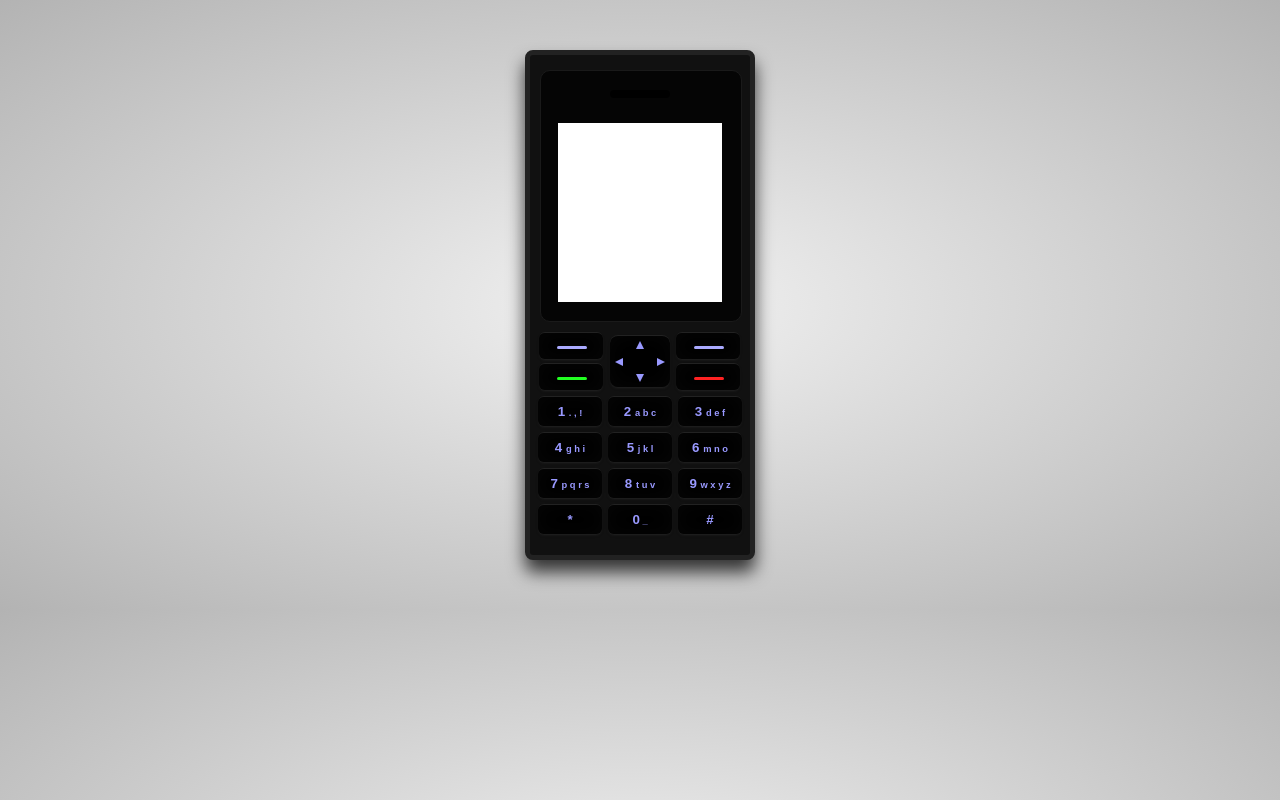
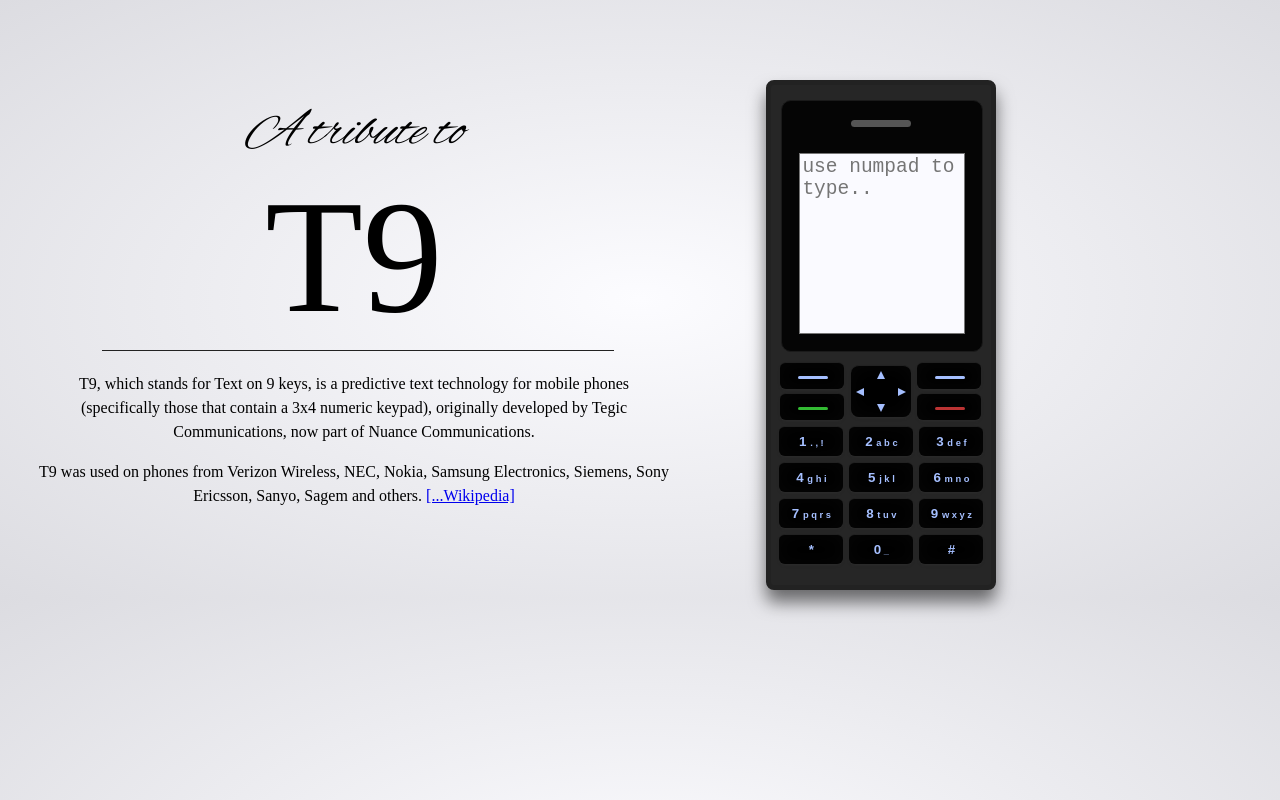
Before and after one commit to aarjithn/t9-keypad, a plain HTML site: page index.html in a window 1280 px wide. Drawn offline with Linux system fonts and the light colour scheme; a web font is replaced by a local one.

Commit message:
Page styling and analytics

```diff
--- a/css/screen.css
+++ /dev/null
@@ -1,226 +0,0 @@
-/* Welcome to Compass.
- * In this file you should write your main styles. (or centralize your imports)
- * Import this file using the following HTML or equivalent:
- * <link href="/stylesheets/screen.css" media="screen, projection" rel="stylesheet" type="text/css" /> */
-/* @import "compass/reset"; */
-/* line 1, ../sass/screen/_main.scss */
-body {
-  background-color: #dedede;
-  background: radial-gradient(ellipse at center, #f2f2f2 0%, #b3b3b3 100%);
-}
-
-/* line 6, ../sass/screen/_main.scss */
-.phone {
-  width: 220px;
-  height: 500px;
-  background: #111;
-  border: 5px solid #222;
-  border-radius: 8px;
-  position: relative;
-  box-shadow: 0px 12px 17px 0px rgba(0, 0, 0, 0.75);
-  margin: 50px auto;
-}
-
-/* line 17, ../sass/screen/_main.scss */
-.ear-piece {
-  width: 60px;
-  height: 8px;
-  position: absolute;
-  top: 35px;
-  left: 80px;
-  border-radius: 5px;
-  background-color: #000;
-  z-index: 40;
-}
-
-/* line 28, ../sass/screen/_main.scss */
-.screen {
-  position: absolute;
-  top: -25px;
-  left: -15px;
-  width: 200px;
-  height: 250px;
-  margin: 40px 25px;
-  background: #050505;
-  border: 1px solid #1a1a1a;
-  border-radius: 10px;
-}
-
-/*.screen:after {
-  position: absolute;
-  content: '';
-  top: 28px;
-  left: 5px;
-  z-index: 50;
-  width: 160px;
-  height: 180px;
-  margin: 40px 25px;
-  background: #aaa;
-}*/
-/* line 52, ../sass/screen/_main.scss */
-button::-moz-focus-inner {
-  border: 0;
-}
-
-/* line 56, ../sass/screen/_main.scss */
-button:focus {
-  outline: none;
-}
-
-/* line 60, ../sass/screen/_main.scss */
-.btn-nav {
-  background-color: #000;
-  width: 60px;
-  height: 52px;
-  margin: 280px 0 5px 80px;
-  border-radius: 8px;
-  position: relative;
-}
-
-/* line 69, ../sass/screen/_main.scss */
-.triangle-up {
-  width: 0;
-  height: 0;
-  border-left: 4px solid transparent;
-  border-right: 4px solid transparent;
-  border-bottom: 8px solid #99f;
-  position: absolute;
-  left: calc(50% - 4px);
-  top: 5px;
-}
-
-/* line 80, ../sass/screen/_main.scss */
-.triangle-down {
-  width: 0;
-  height: 0;
-  border-left: 4px solid transparent;
-  border-right: 4px solid transparent;
-  border-top: 8px solid #99f;
-  position: absolute;
-  left: calc(50% - 4px);
-  bottom: 5px;
-}
-
-/* line 91, ../sass/screen/_main.scss */
-.triangle-left {
-  width: 0;
-  height: 0;
-  border-top: 4px solid transparent;
-  border-right: 8px solid #99f;
-  border-bottom: 4px solid transparent;
-  position: absolute;
-  left: 5px;
-  bottom: calc(50% - 4px);
-}
-
-/* line 102, ../sass/screen/_main.scss */
-.triangle-right {
-  width: 0;
-  height: 0;
-  border-top: 4px solid transparent;
-  border-left: 8px solid #99f;
-  border-bottom: 4px solid transparent;
-  position: absolute;
-  right: 5px;
-  bottom: calc(50% - 4px);
-}
-
-/* line 112, ../sass/screen/_main.scss */
-.num-pad {
-  margin-left: 4px;
-}
-
-/* line 115, ../sass/screen/_main.scss */
-button {
-  cursor: pointer;
-  color: #99f;
-  font-kerning: auto;
-  font: bold 10pt arial;
-  text-decoration: none;
-  background: #000;
-  text-align: center;
-  width: 64px;
-  margin: 1px;
-  height: 30px;
-  border: none;
-  border-radius: 6px;
-  border-top: 1px solid #222;
-  box-shadow: inset 0 0 20px rgba(20, 20, 20, 0.3), 0 1px 0 rgba(50, 50, 50, 0.2), 0 2px 0 rgba(50, 50, 50, 0.1), 0 2px 3px rgba(50, 50, 50, 0.1);
-  text-shadow: 0px -1px 0px #000;
-}
-
-/* line 137, ../sass/screen/_main.scss */
-button:active {
-  border-top: 1px solid #111;
-  box-shadow: inset 0 0 20px rgba(20, 20, 20, 0.3), 0 1px 0 rgba(50, 50, 50, 0), 0 2px 0 rgba(10, 10, 10, 0.2), 0 2px 3px rgba(50, 50, 50, 0.2);
-}
-
-/* line 146, ../sass/screen/_main.scss */
-.key span {
-  font-size: 7pt;
-}
-
-/* line 150, ../sass/screen/_main.scss */
-.nav-pad .btn {
-  position: absolute;
-  height: 27px;
-}
-
-/* line 154, ../sass/screen/_main.scss */
-.nav-pad .btn:after {
-  content: '';
-  position: absolute;
-  background-color: #aaf;
-  height: 3px;
-  width: 30px;
-  left: 18px;
-  border-radius: 2px;
-}
-
-/* line 163, ../sass/screen/_main.scss */
-.btn-left {
-  top: 276px;
-  left: 8px;
-}
-
-/* line 167, ../sass/screen/_main.scss */
-.btn-green {
-  top: 307px;
-  left: 8px;
-}
-
-/* line 171, ../sass/screen/_main.scss */
-.btn-green:after {
-  background-color: #2f2 !important;
-}
-
-/* line 174, ../sass/screen/_main.scss */
-.btn-right {
-  top: 276px;
-  left: 145px;
-}
-
-/* line 178, ../sass/screen/_main.scss */
-.btn-red {
-  top: 307px;
-  left: 145px;
-}
-
-/* line 182, ../sass/screen/_main.scss */
-.btn-red:after {
-  background-color: #f22 !important;
-}
-
-/* line 185, ../sass/screen/_main.scss */
-.text-area {
-  position: absolute;
-  border: 0;
-  outline: 0;
-  margin-left: 28px;
-  margin-top: 68px;
-  font-size: 2em;
-  z-index: 50;
-  width: 160px;
-  height: 175px;
-  resize: none;
-}
--- a/index.html
+++ b/index.html
@@ -2,30 +2,38 @@
 <html>
     <head>
         <title>T9</title>
-          <link rel="stylesheet" type="text/css" media="screen" href="css/screen.css" />
-        <style>
-/*        #phone button{
-            height: 50px;
-            width: 75px;
-        }
-        #phone button span{
-            display: block;
-            margin-top: 5px;
-            font-size: 10px;
-        }
-        #result{
-            width: 225px;
-            height: 25px;
-            margin-left:2px;
-        }*/
-        </style>
+          <link rel="stylesheet" type="text/css" media="screen" href="css/phone.css" />
     </head>
     <body>
+
+		<!-- Google Tag Manager -->
+		<noscript><iframe src="//www.googletagmanager.com/ns.html?id=GTM-MGGQXF"
+		height="0" width="0" style="display:none;visibility:hidden"></iframe></noscript>
+		<script>(function(w,d,s,l,i){w[l]=w[l]||[];w[l].push({'gtm.start':
+		new Date().getTime(),event:'gtm.js'});var f=d.getElementsByTagName(s)[0],
+		j=d.createElement(s),dl=l!='dataLayer'?'&l='+l:'';j.async=true;j.src=
+		'//www.googletagmanager.com/gtm.js?id='+i+dl;f.parentNode.insertBefore(j,f);
+		})(window,document,'script','dataLayer','GTM-MGGQXF');</script>
+		<!-- End Google Tag Manager -->
+
+    	<div class="title">
+    		<h1>
+    			<span class="tribute">A tribute to</span>
+    			<span class="T9">T9</span>
+    		</h1>
+    		<p>
+    			T9, which stands for Text on 9 keys, is a predictive text technology for mobile phones (specifically those that contain a 3x4 numeric keypad), originally developed by Tegic Communications, now part of Nuance Communications.</p>
+
+			<p>
+				T9 was used on phones from Verizon Wireless, NEC, Nokia, Samsung Electronics, Siemens, Sony Ericsson, Sanyo, Sagem and others.
+				<a href="https://en.wikipedia.org/wiki/T9_(predictive_text)">[...Wikipedia]</a>
+    		</p>
+    	</div>
 		<div class="phone" id="phone">
 		  <div class="top-panel">
 		    <div class="ear-piece"></div>
 		    <div class="screen"></div>
-		    <textarea readonly id="result" class="text-area"></textarea>
+		    <textarea readonly id="result" class="text-area" placeholder="use numpad to type.."></textarea>
 		  </div>
 
 		  <div class="btn-group">
--- /dev/null
+++ b/sass/phone.scss
@@ -0,0 +1 @@
+@import "phone/main";
--- a/sass/screen/_main.scss
+++ b/sass/phone/_main.scss
@@ -1,27 +1,71 @@
-body{
+@import url(https://fonts.googleapis.com/css?family=Open+Sans:300);
+@import url(https://fonts.googleapis.com/css?family=Alex+Brush|Lustria);
+
+body {
   background-color: #dedede;
-  background: radial-gradient(ellipse at center, rgba(242,242,242,1) 0%, rgba(179,179,179,1) 100%);
+  background: radial-gradient(ellipse at center, rgba(252,252,255,1) 0%, rgba(220,220,225,1) 100%);
+  font-family: sans-serif;
+  margin-top: 80px;
+}
+
+.title {
+  width: 50%;
+  float: left;
+  text-align: center;
+  padding-left: 30px;
+}
+
+.tribute {
+  font-size: 1.6em;
+  font-style: italic;
+  display: block;
+  font-family: 'Alex Brush', cursive;
+  font-weight: 200;
+}
+
+.T9 {
+  font-size: 5em;
+  font-family: 'Lustria', serif;
+  display: block;
+  font-weight: 200;
+}
+
+.T9:after {
+  content:'';
+  width: 40%;
+  height: 1px;
+  background-color: #222;
+  position: absolute;
+  left: 8%;
+  display: block;
+}
+
+.title p {
+  font-size: 1em;
+  /*font-family: 'Open Sans', sans-serif;*/
+  font-family: 'Lustria', serif;
+  line-height: 1.5em;
 }
 
 .phone {
   width: 220px;
   height: 500px;
-  background: #111;
+  background: #262626;
   border: 5px solid #222;
   border-radius: 8px;
   position: relative;
-  box-shadow: 0px 12px 17px 0px rgba(0, 0, 0, 0.75);
-  margin: 50px auto;
+  box-shadow: 0px 12px 17px 0px rgba(0, 0, 0, 0.55);
+  margin: 0px 60%;
 }
 
 .ear-piece {
   width: 60px;
-  height: 8px;
+  height: 7px;
   position: absolute;
   top: 35px;
   left: 80px;
   border-radius: 5px;
-  background-color: #000;
+  background-color: #555;
   z-index: 40;
 }
 
@@ -36,18 +80,6 @@ body{
   border: 1px solid #1a1a1a;
   border-radius: 10px;
 }
-
-/*.screen:after {
-  position: absolute;
-  content: '';
-  top: 28px;
-  left: 5px;
-  z-index: 50;
-  width: 160px;
-  height: 180px;
-  margin: 40px 25px;
-  background: #aaa;
-}*/
 
 button::-moz-focus-inner {
   border: 0;
@@ -71,7 +103,7 @@ button:focus {
   height: 0;
   border-left: 4px solid transparent;
   border-right: 4px solid transparent;
-  border-bottom: 8px solid #99f;
+  border-bottom: 8px solid #A5BFFF;
   position: absolute;
   left: calc(50% - 4px);
   top: 5px;
@@ -82,7 +114,7 @@ button:focus {
   height: 0;
   border-left: 4px solid transparent;
   border-right: 4px solid transparent;
-  border-top: 8px solid #99f;
+  border-top: 8px solid #A5BFFF;
   position: absolute;
   left: calc(50% - 4px);
   bottom: 5px;
@@ -92,7 +124,7 @@ button:focus {
   width: 0;
   height: 0;
   border-top: 4px solid transparent;
-  border-right: 8px solid #99f;
+  border-right: 8px solid #A5BFFF;
   border-bottom: 4px solid transparent;
   position: absolute;
   left: 5px;
@@ -103,18 +135,20 @@ button:focus {
   width: 0;
   height: 0;
   border-top: 4px solid transparent;
-  border-left: 8px solid #99f;
+  border-left: 8px solid #A5BFFF;
   border-bottom: 4px solid transparent;
   position: absolute;
   right: 5px;
   bottom: calc(50% - 4px);
 }
+
 .num-pad {
   margin-left: 4px;
 }
+
 button {
   cursor: pointer;
-  color: #99f;
+  color: #A5BFFF;
   font-kerning: auto;
   font: bold 10pt arial;
   text-decoration: none;
@@ -151,44 +185,52 @@ button:active {
   position: absolute;
   height: 27px;
 }
+
 .nav-pad .btn:after{
   content:'';
   position: absolute;
-  background-color: #aaf;
+  background-color: #A5BFFF;
   height: 3px;
   width: 30px;
   left: 18px;
   border-radius: 2px;
 }
+
 .btn-left{
   top: 276px;
   left: 8px;
 }
+
 .btn-green{
   top: 307px;
   left: 8px;
 }
+
 .btn-green:after{
-  background-color: #2f2 !important;
+  background-color: #3b3 !important;
 }
+
 .btn-right{
   top: 276px;
   left: 145px;
 }
+
 .btn-red{
   top: 307px;
   left: 145px;
 }
+
 .btn-red:after{
-  background-color: #f22 !important;
+  background-color: #b33 !important;
 }
+
 .text-area{
   position: absolute;
-  border: 0;
-  outline: 0;
+  background-color: #fafaff;
   margin-left: 28px;
   margin-top: 68px;
-  font-size: 2em;
+  font-size: 1.5em;
+  font-weight: 200;
   z-index: 50;
   width: 160px;
   height: 175px;
```
Also changed, not shown: js/phone.js (+11 -10 lines), sass/screen.scss (deleted, +0 -7 lines), css/phone.css (added).
